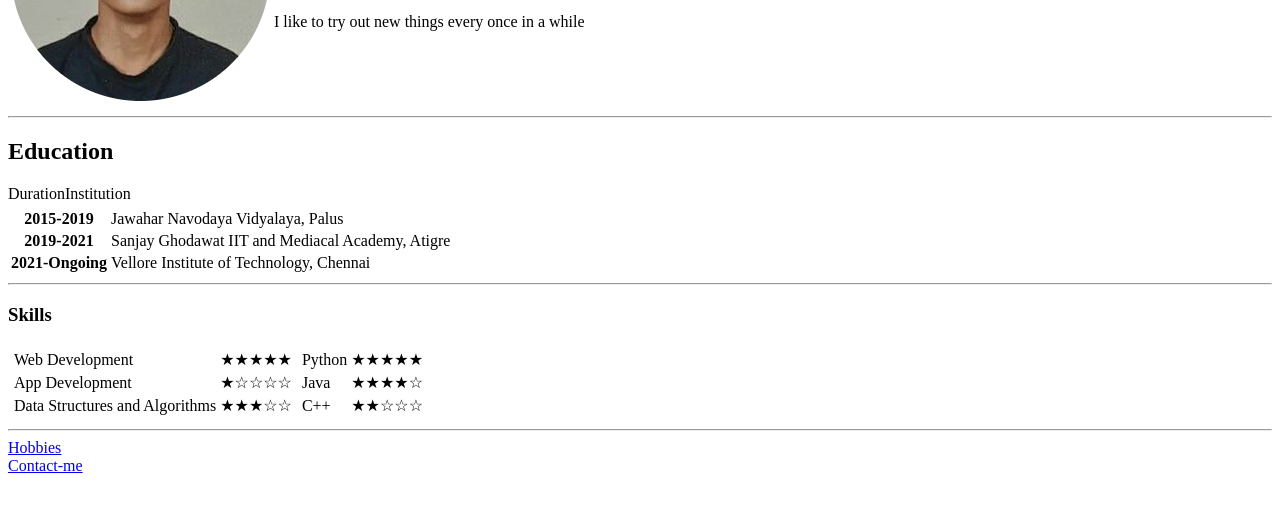
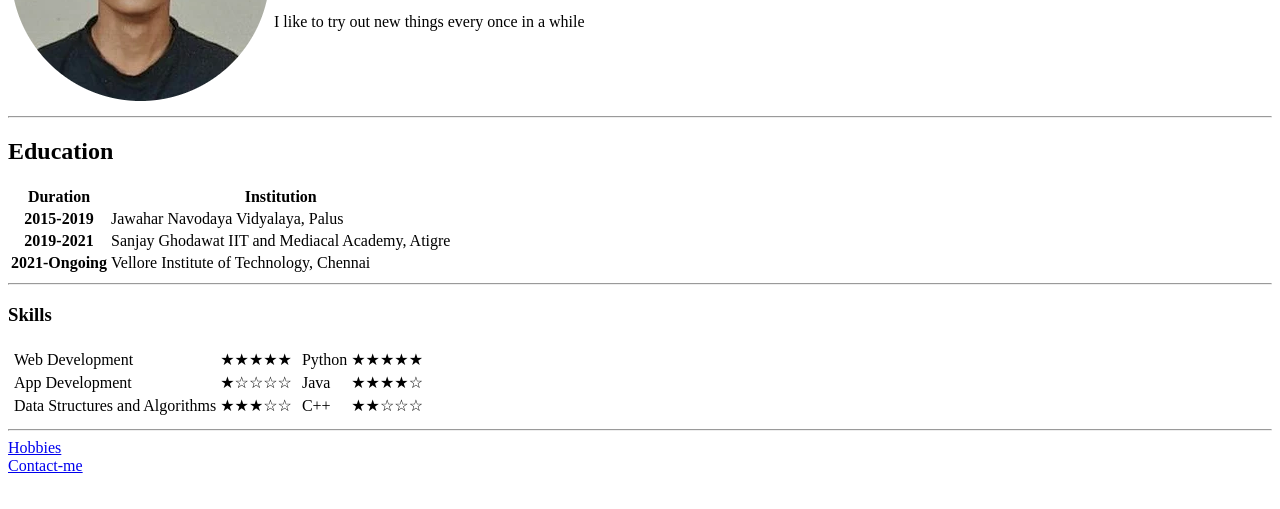
Before and after one commit to mrtanny17/initial-resume, a plain HTML site: page index.html in a window 1280 px wide. Shown: the part 169-678 px from the top of the page. Drawn offline with Linux system fonts and the light colour scheme.

Commit message:
Update index.html

```diff
--- a/index.html
+++ b/index.html
@@ -19,8 +19,10 @@
         <h2><b>Education</b></h2>
         <table>
             <thead>
-                <tr>Duration</tr>
-                <tr>Institution</tr>
+                <tr>
+                    <th>Duration</th>
+                    <th>Institution</th>
+                </tr>
             </thead>
             <tbody>
                 <tr>
```
